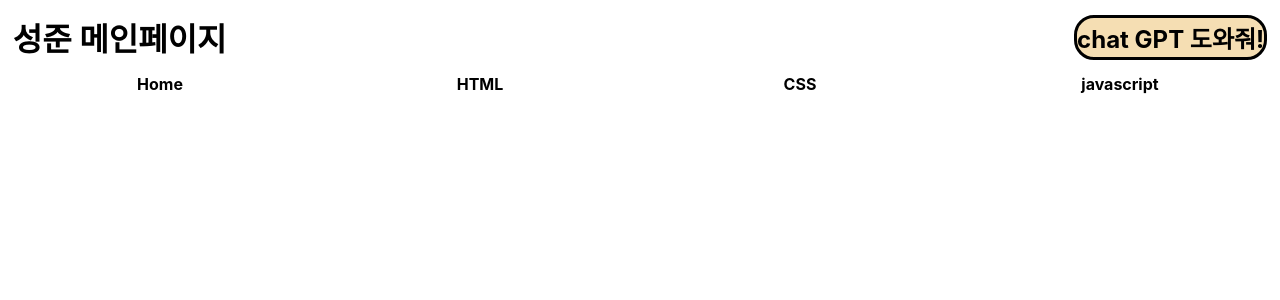
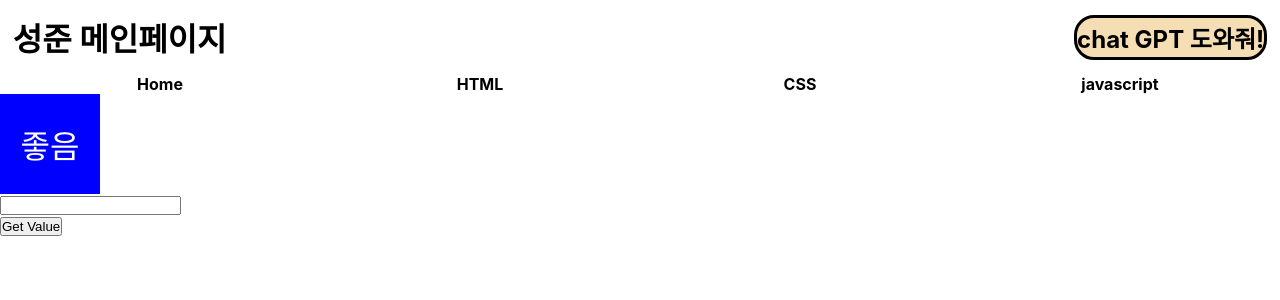
Before and after one commit to sungjoon92/sesac, a React (Create React App) app in the folder my-app/: page /For in a window 1280 px wide. Shown: the top 300 px of the page. Built offline with nearby package versions, Linux system fonts and the light colour scheme.

Commit message:
input에 넣은 값으로 box색상 바꾸기

```diff
--- a/my-app/src/App.js
+++ b/my-app/src/App.js
@@ -1,4 +1,4 @@
-import React, { useState } from 'react';
+import React, { useState, useRef } from 'react';
 // 라우터
 import { Routes, Route, Link } from 'react-router-dom';
 
@@ -13,6 +13,7 @@ import Second from './pages/html/html';
 import Sungsan from './pages/Sungsan';
 import Position from './pages/css/Position';
 import Flex from './pages/css/Flex';
+import For from './pages/javascript/For';
 
 function App() {
   // useEffect(() => {
@@ -21,7 +22,6 @@ function App() {
   //     .then((data) => setMessage(data));
   // }, []);
   // 서브메뉴 표시 여부를 관리하는 상태
-  const [showSubmenu, setShowSubmenu] = useState(false);
 
   return (
     <div className="App">
@@ -67,8 +67,8 @@ function App() {
 
               <ul className="submenu">
                 <li>
-                  <Link to="" target="">
-                    test
+                  <Link to="For" target="">
+                    box색상 변경
                   </Link>
                 </li>
               </ul>
@@ -85,6 +85,7 @@ function App() {
         <Route path="Sungsan" element={<Sungsan />}></Route>
         <Route path="Position" element={<Position />}></Route>
         <Route path="Flex" element={<Flex />}></Route>
+        <Route path="For" element={<For />}></Route>
       </Routes>
 
       <main></main>
--- /dev/null
+++ b/my-app/src/pages/javascript/For.js
@@ -0,0 +1,101 @@
+import React, { useEffect, useRef, useState } from 'react';
+// css
+import '../../styles/For.css';
+function Home() {
+  // form input 접근자 생성
+  const inputRef = useRef(null); // ref 생성
+  const [dust, setDust] = useState(''); // 상태 관리
+
+  const test = () => {
+    const inputValue = inputRef.current.value; // ref를 사용하여 input의 값에 접근
+    setDust(inputValue); // 상태 업데이트 (input 값이 dust로 설정)
+  };
+
+  // javascript 사용시 useEffect 필요
+  useEffect(function () {
+    let money = 10001;
+
+    if (money > 1000) {
+      console.log('나 돈 많아');
+    } else {
+      console.log('나 거지야');
+    }
+
+    let ondo = 20;
+    if (ondo < 22) {
+      console.log('보일러 틀어');
+    } else {
+      console.log('에어컨 틀어');
+    }
+
+    if (money > 10000) {
+      console.log('치킨');
+    } else if (money > 5000) {
+      console.log('라면');
+    } else if (money > 1000) {
+      console.log('과자');
+    } else if (money > 100) {
+      console.log('추파춥스');
+    } else {
+      console.log('돈좀 주세요');
+    }
+    console.log('-------------------');
+
+    if (money > 100) {
+      console.log('추파춥스'); // money가 10000보다 크면 '치킨'을 출력
+      if (money > 1000) {
+        console.log('과자'); // money가 5000보다 크면 '라면'을 출력
+        if (money > 5000) {
+          console.log('라면'); // money가 1000보다 크면 '과자'를 출력
+          if (money > 10000) {
+            console.log('치킨'); // money가 100보다 크면 '추파춥스'를 출력
+          }
+        }
+      }
+    }
+
+    let target = document.querySelector('.color');
+    let blue = '#0000FF';
+    let green = '#00FF00';
+    let yellow = '#FFFF00';
+    let red = '#FF0000';
+
+    // dust 값을 숫자로 변환
+    const dustValue = parseInt(dust);
+
+    if (dust <= 50) {
+      console.log(blue);
+      target.style.backgroundColor = blue;
+      target.innerHTML = '좋음';
+    } else if (dust >= 51 && dust <= 100) {
+      console.log(green);
+      target.style.backgroundColor = green;
+      target.innerHTML = '보통';
+    } else if (dust >= 101 && dust <= 250) {
+      console.log(yellow);
+      target.style.backgroundColor = yellow;
+      target.innerHTML = '나쁨';
+    } else if (dust >= 251) {
+      console.log(red);
+      target.style.backgroundColor = red;
+      target.innerHTML = '매우나쁨';
+    }
+  });
+  return (
+    <div class="javascript">
+      <div class="color">color</div>
+      {/*  <form className="test" action="get" onSubmit={test}>
+        <input type="text" ref={inputRef}></input>
+        <input type="submit"></input>
+      </form> */}
+      <div>
+        <input type="number" className="test" ref={inputRef} />
+        {/* ref를 input에 연결 */}
+        <button onClick={test}>Get Value</button>
+        {/* 버튼 클릭 시 test 함수 호출 */}
+      </div>
+    </div>
+  );
+}
+
+export default Home;
--- /dev/null
+++ b/my-app/src/styles/For.css
@@ -0,0 +1,15 @@
+.color {
+  width: 100px;
+  height: 100px;
+
+  font-size: 2rem;
+  color: #ffffff;
+  display: flex;
+  justify-content: center;
+  align-items: center;
+  background-color: black;
+}
+.javascript {
+  width: 100px;
+  height: 100px;
+}
```
